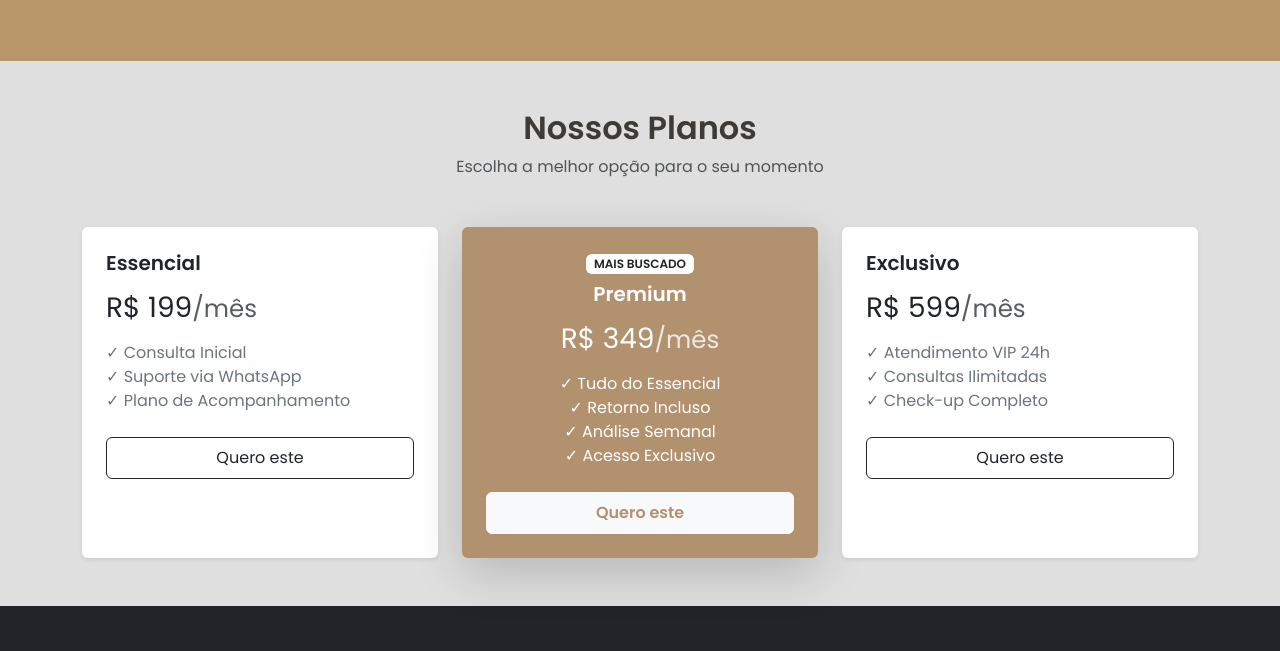
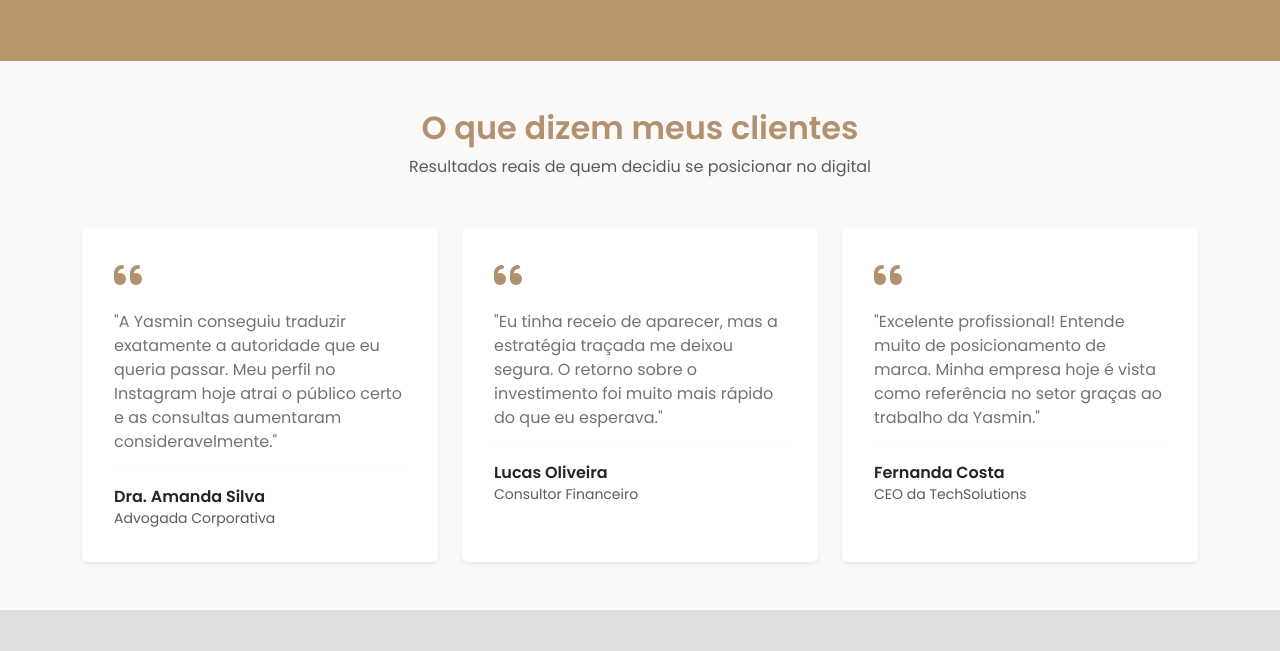
Before and after one commit to atheduel8-art/yasmin-site, a plain HTML site: page index.html in a window 1280 px wide. Shown: the part 1192-1843 px from the top of the page. Drawn offline with nearby package versions, Linux system fonts and the light colour scheme.

Commit message:
Add files via upload

```diff
--- a/index.html
+++ b/index.html
@@ -108,6 +108,72 @@
         </div>
     </div>
 
+    <!-- COMENTÁRIOS DE CLIENTES -->
+    <section class="py-5" style="background-color: #fcfaf8;">
+    <div class="container">
+        <div class="text-center mb-5">
+            <h2 class="fw-bold" style="color: #B2916F;">O que dizem meus clientes</h2>
+            <p class="text-muted">Resultados reais de quem decidiu se posicionar no digital</p>
+        </div>
+
+        <div class="row g-4">
+            <div class="col-md-4">
+                <div class="card h-100 border-0 shadow-sm p-3">
+                    <div class="card-body">
+                        <div class="mb-3" style="color: #B2916F;">
+                            <i class="fas fa-quote-left fa-2x"></i>
+                        </div>
+                        <p class="text-secondary texto-justificado">"A Yasmin conseguiu traduzir exatamente a autoridade que eu queria passar. Meu perfil no Instagram hoje atrai o público certo e as consultas aumentaram consideravelmente."</p>
+                        <hr class="border-light">
+                        <div class="d-flex align-items-center">
+                            <div class="ms-0">
+                                <h6 class="mb-0 fw-bold">Dra. Amanda Silva</h6>
+                                <small class="text-muted">Advogada Corporativa</small>
+                            </div>
+                        </div>
+                    </div>
+                </div>
+            </div>
+
+            <div class="col-md-4">
+                <div class="card h-100 border-0 shadow-sm p-3">
+                    <div class="card-body">
+                        <div class="mb-3" style="color: #B2916F;">
+                            <i class="fas fa-quote-left fa-2x"></i>
+                        </div>
+                        <p class="text-secondary texto-justificado">"Eu tinha receio de aparecer, mas a estratégia traçada me deixou segura. O retorno sobre o investimento foi muito mais rápido do que eu esperava."</p>
+                        <hr class="border-light">
+                        <div class="d-flex align-items-center">
+                            <div class="ms-0">
+                                <h6 class="mb-0 fw-bold">Lucas Oliveira</h6>
+                                <small class="text-muted">Consultor Financeiro</small>
+                            </div>
+                        </div>
+                    </div>
+                </div>
+            </div>
+
+            <div class="col-md-4">
+                <div class="card h-100 border-0 shadow-sm p-3">
+                    <div class="card-body">
+                        <div class="mb-3" style="color: #B2916F;">
+                            <i class="fas fa-quote-left fa-2x"></i>
+                        </div>
+                        <p class="text-secondary texto-justificado">"Excelente profissional! Entende muito de posicionamento de marca. Minha empresa hoje é vista como referência no setor graças ao trabalho da Yasmin."</p>
+                        <hr class="border-light">
+                        <div class="d-flex align-items-center">
+                            <div class="ms-0">
+                                <h6 class="mb-0 fw-bold">Fernanda Costa</h6>
+                                <small class="text-muted">CEO da TechSolutions</small>
+                            </div>
+                        </div>
+                    </div>
+                </div>
+            </div>
+        </div>
+    </div>
+</section>
+
     <section class="py-5 bg-light" id="Planos">
         <div class="container text-center mb-5">
             <h2 class="fw-bold" style="color: #3d3a37;">Nossos Planos</h2>
```
